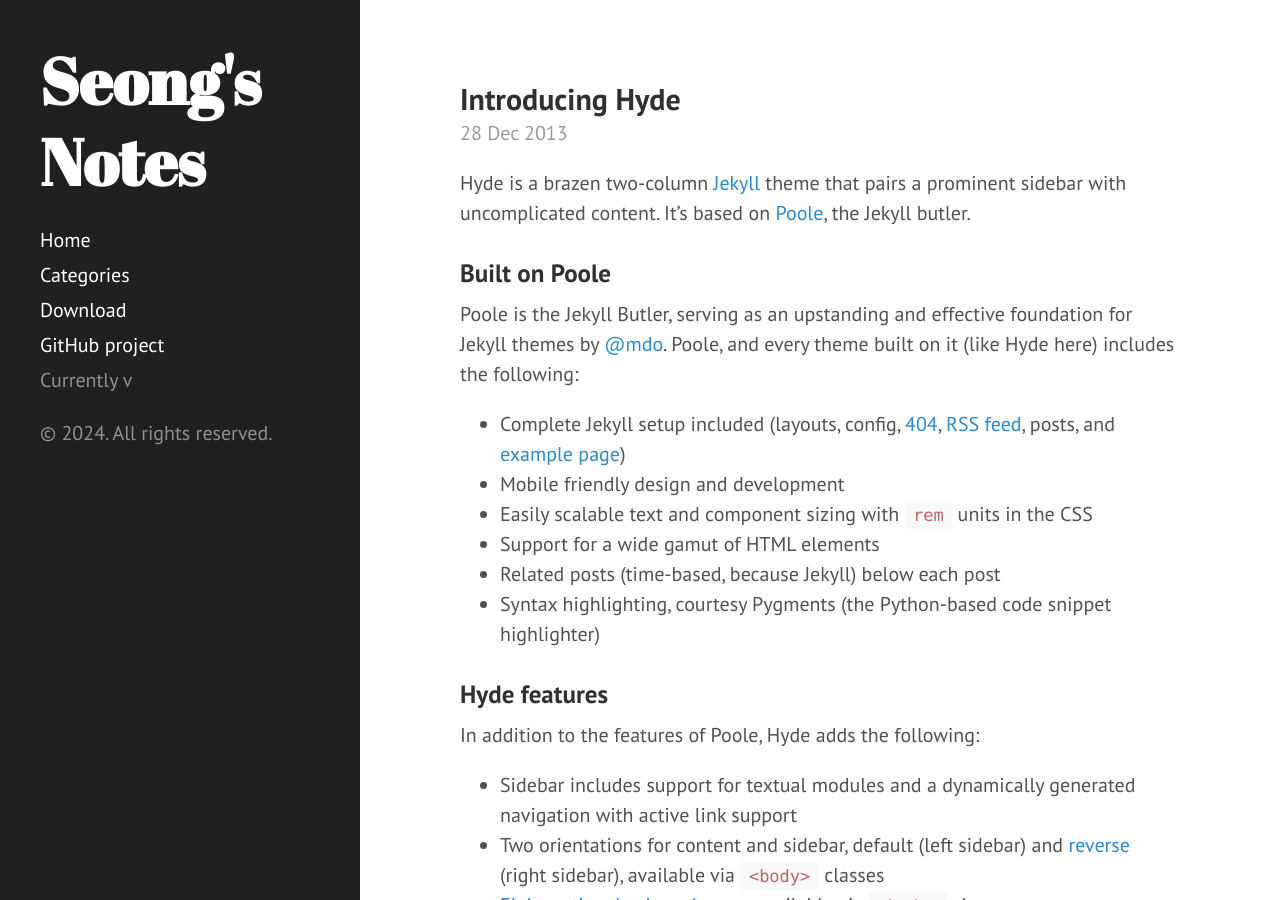
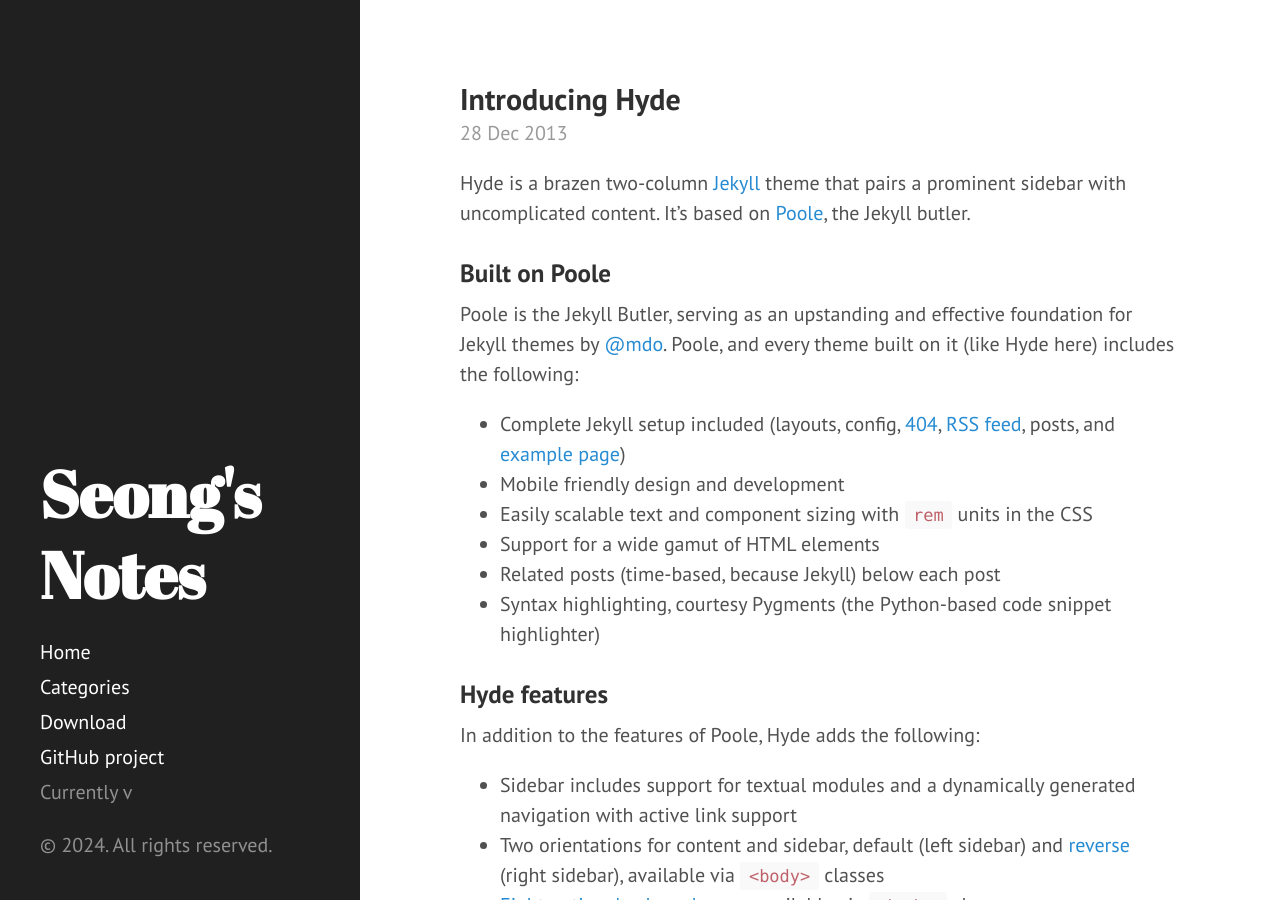
Before and after one commit to GwangseongCho/GwangseongCho.github.io, a Jekyll site: the page built from index.html, in a window 1280 px wide and 900 px high. Built offline with Jekyll 4.4.1, drawn with Linux system fonts in a browser that asks for light colours; the list of posts is cut into pages by our own code.

```diff
--- a/_includes/sidebar.html
+++ b/_includes/sidebar.html
@@ -1,5 +1,5 @@
 <div class="sidebar">
-  <div class="container">
+  <div class="container sidebar-sticky">
     <div class="sidebar-about">
       <h1>
         <a href="{{ site.baseurl }}">
```
